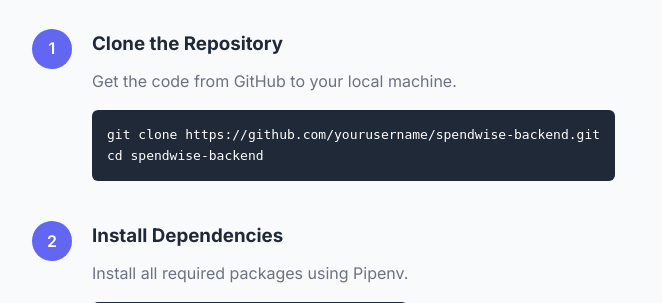
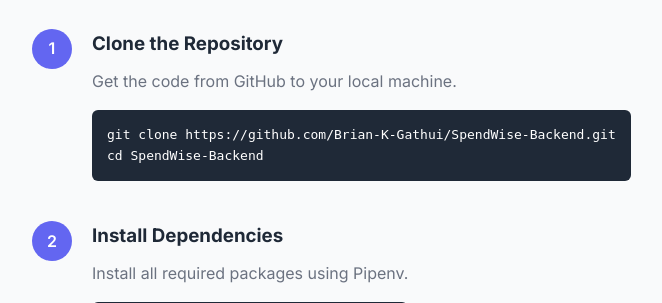
Before and after one commit to Brian-K-Gathui/SpendWise-Backend, a Flask app: page / in a window 1280 px wide. Shown: the part 3171-3474 px from the top of the page, without its empty margins (208-870 px from the left). Run offline with Flask 3, Linux system fonts and the light colour scheme; parts of the project's set-up code (start-up, migrations or seed data) failed here and were passed over.

Commit message:
Final commit documented work

```diff
--- a/templates/index.html
+++ b/templates/index.html
@@ -876,8 +876,8 @@
                             </p>
                             <div class="code-block">
                                 git clone
-                                https://github.com/yourusername/spendwise-backend.git<br />
-                                cd spendwise-backend
+                                https://github.com/Brian-K-Gathui/SpendWise-Backend.git<br />
+                                cd SpendWise-Backend
                             </div>
                         </div>
                     </div>
```
Also changed, not shown: README.md.
